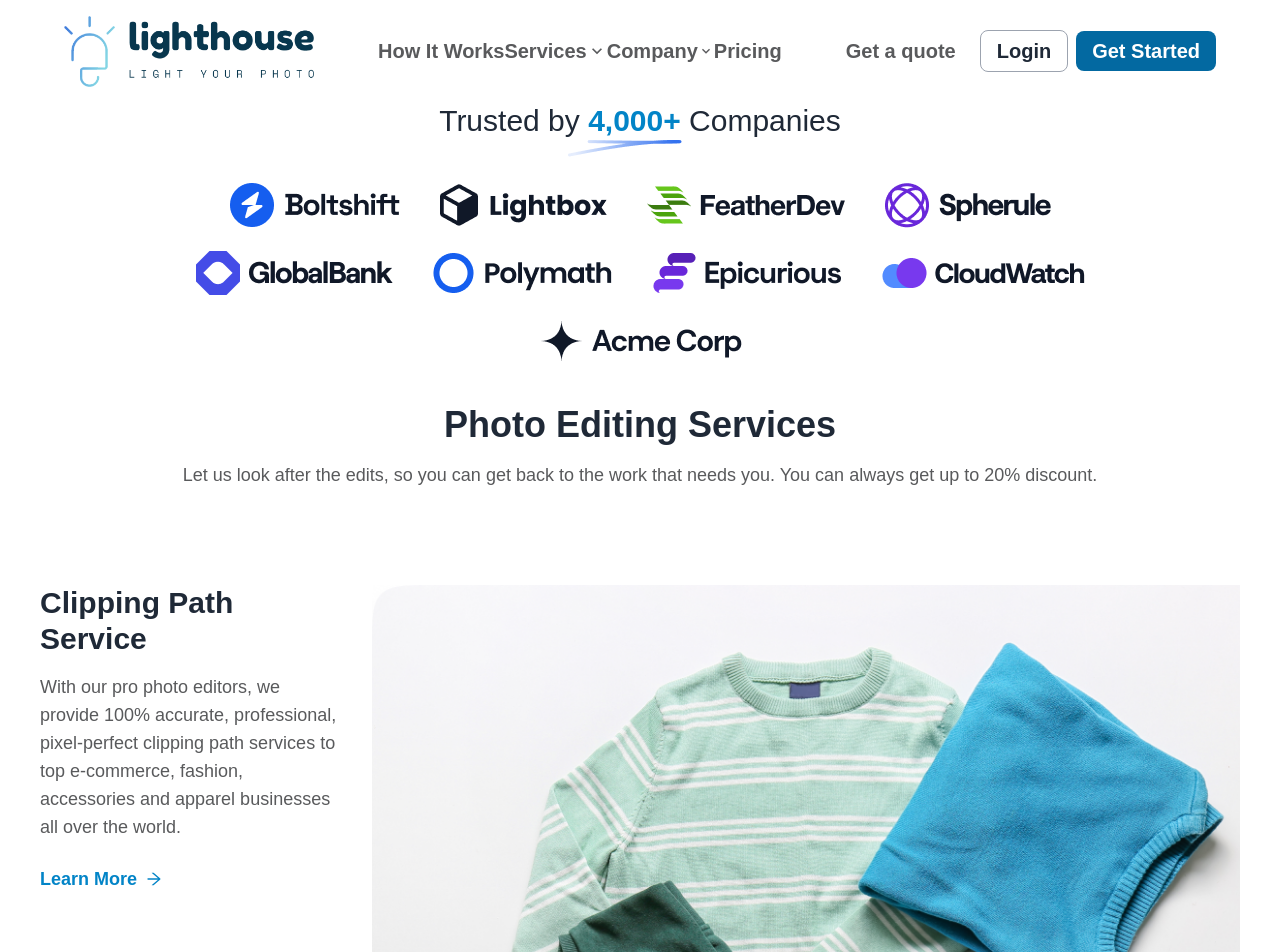
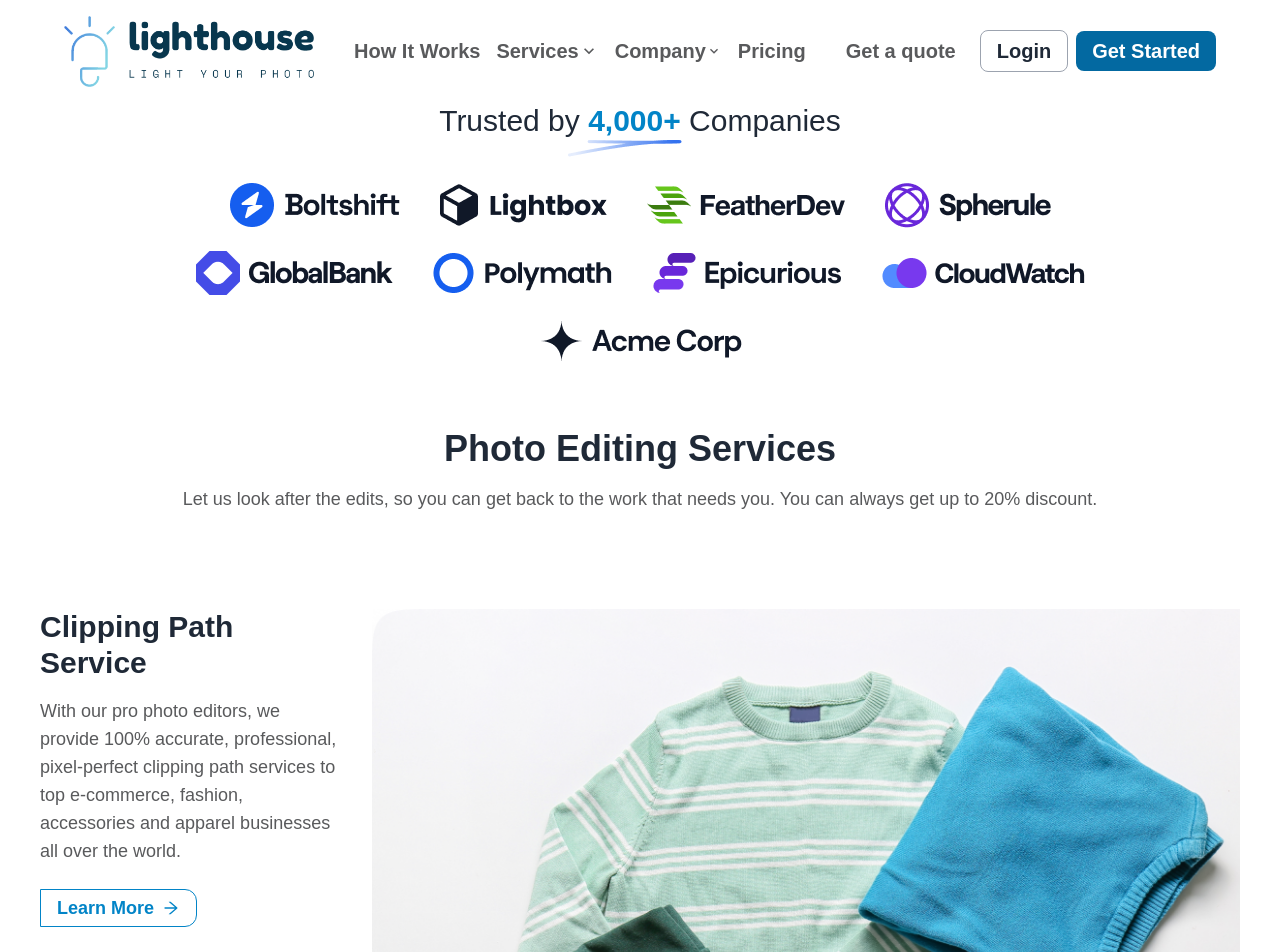
Before and after one commit to Parvez765/light_house, a React (Create React App) app: page / in a window 1280 px wide. Shown: the top 952 px of the page. Built offline with nearby package versions, Linux system fonts and the light colour scheme.

Commit message:
hover effect has been added

```diff
--- a/src/Components/Home/PhotoEditingServices/PhotoEditingServices.js
+++ b/src/Components/Home/PhotoEditingServices/PhotoEditingServices.js
@@ -74,12 +74,10 @@ const PhotoEditingServices = () => {
                       {services?.details}
                     </h2>
 
-                    <div className="flex justify-center md:block">
-                      <div className="flex items-center gap-2 hover:cursor-pointer">
-                        <h2 className="text-lg font-semibold text-sky-600">
-                          Learn More
-                        </h2>
-                        <AiOutlineArrowRight className="text-lg font-semibold text-sky-600" />
+                    <div className="flex justify-center md:justify-start">
+                      <div className="flex items-center gap-2 hover:cursor-pointer hover:bg-sky-600 text-sky-600 hover:text-white duration-300 ease-in-out border border-sky-600 hover:border-transparent rounded-r-xl px-4 py-1">
+                        <h2 className="text-lg font-semibold">Learn More</h2>
+                        <AiOutlineArrowRight className="text-lg font-semibold" />
                       </div>
                     </div>
                   </div>
--- a/src/Components/Home/TrustedCompanies/TrustedCompanies.js
+++ b/src/Components/Home/TrustedCompanies/TrustedCompanies.js
@@ -12,7 +12,7 @@ import comp9 from "../../../Assets/TrustedCompanies/Company_9.png";
 
 const TrustedCompanies = () => {
   return (
-    <div className="mb-10">
+    <div className="mb-16">
       <div className="mx-4 mb-6">
         <h2 className="text-center text-3xl font-medium">
           Trusted by <span className="text-sky-600 font-semibold">4,000+</span>{" "}
--- a/src/Components/Navbar/NavbarComp1.js
+++ b/src/Components/Navbar/NavbarComp1.js
@@ -18,7 +18,7 @@ const NavbarComp1 = () => {
         </NavLink>
       </div>
 
-      <div className="hidden lg:flex justify-center items-center 2xl:gap-12">
+      <div className="hidden lg:flex justify-center items-center gap-4 2xl:gap-12">
         <NavLink
           to="/how_it_works"
           className="text-[#595a5c] hover:text-sky-600 duration-300 ease-in-out"
```
